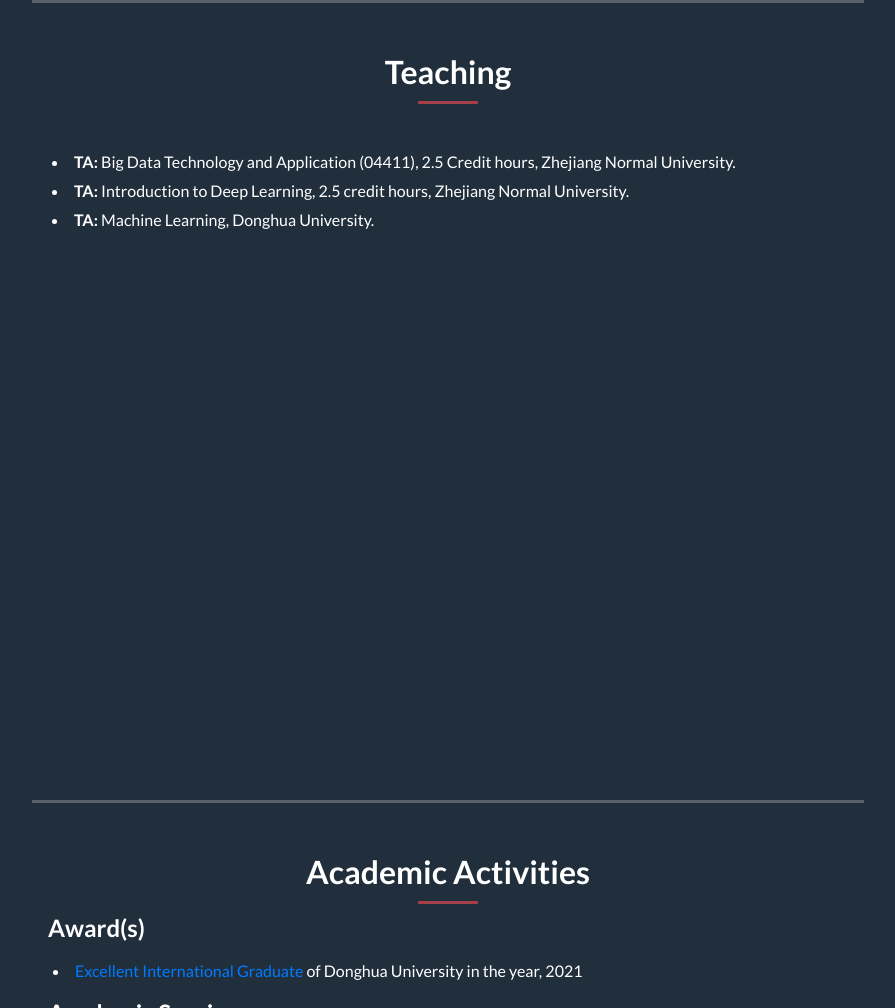
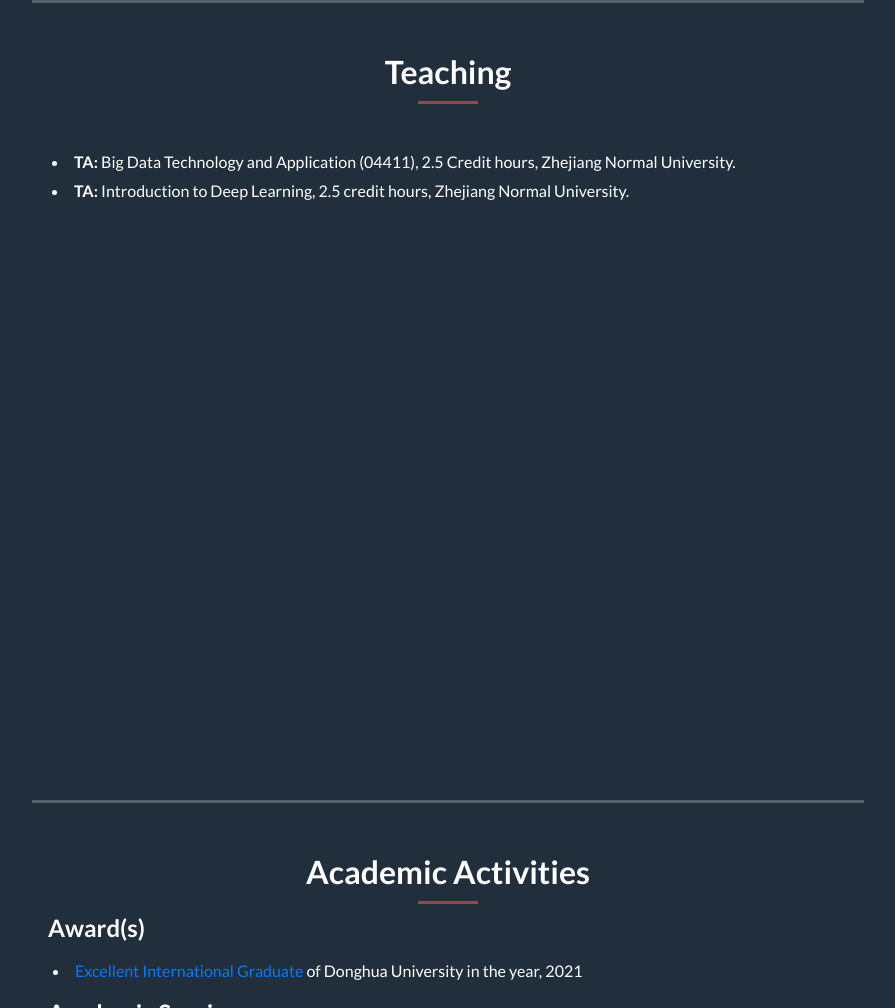
Before and after one commit to Madjeisah/Madjeisah.github.io, a plain HTML site: page index.html in a window 1280 px wide. Shown: the part 3316-4324 px from the top of the page, without its empty margins (352-1247 px from the left). Drawn offline with Linux system fonts and the light colour scheme; files whose address does not match are found by name.

Commit message:
Update index.html

```diff
--- a/index.html
+++ b/index.html
@@ -629,9 +629,9 @@ https://templatemo.com/tm-531-reflux
                         <li style="margin: 5px;">
                             <b>TA: </b> Introduction to Deep Learning, 2.5 credit hours, Zhejiang Normal University.
                         </li>
-                        <li style="margin: 5px;">
+                        <!--<li style="margin: 5px;">
                             <b>TA: </b> Machine Learning, Donghua University.
-                        </li>
+                        </li>-->
                     </p>
                 </div>
             </div>
```
